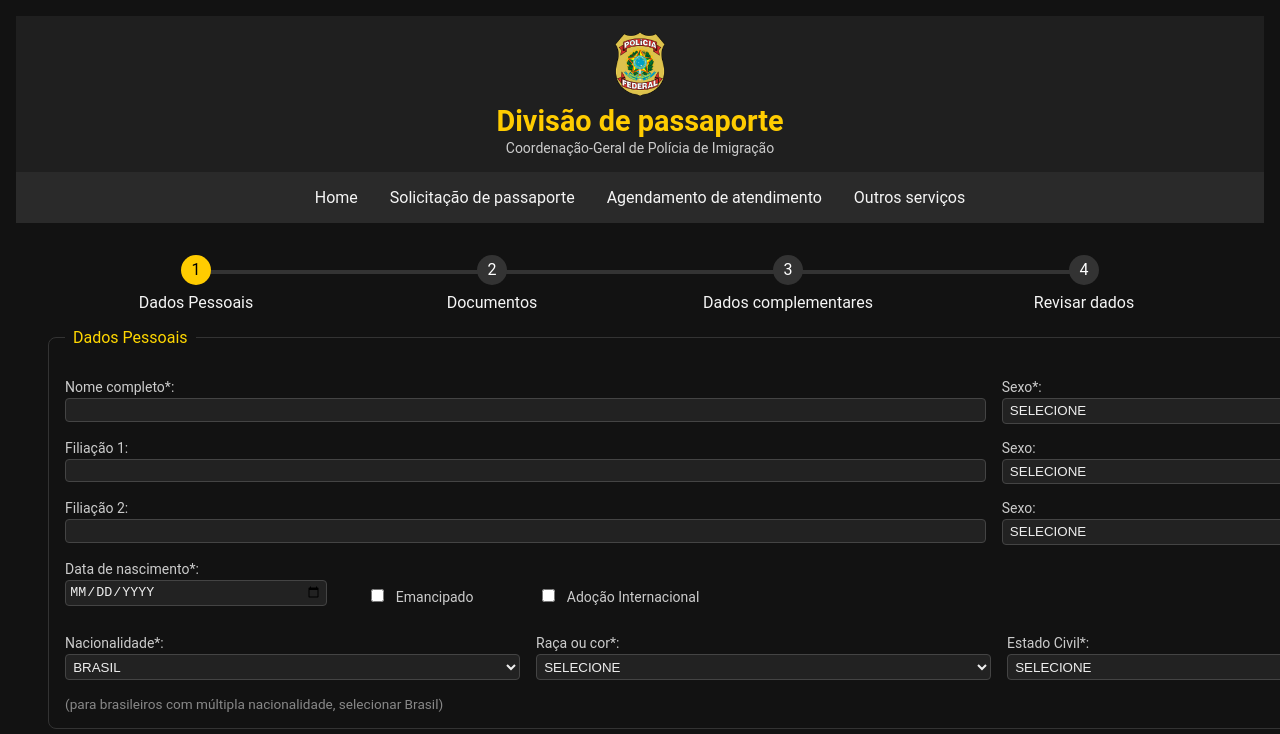
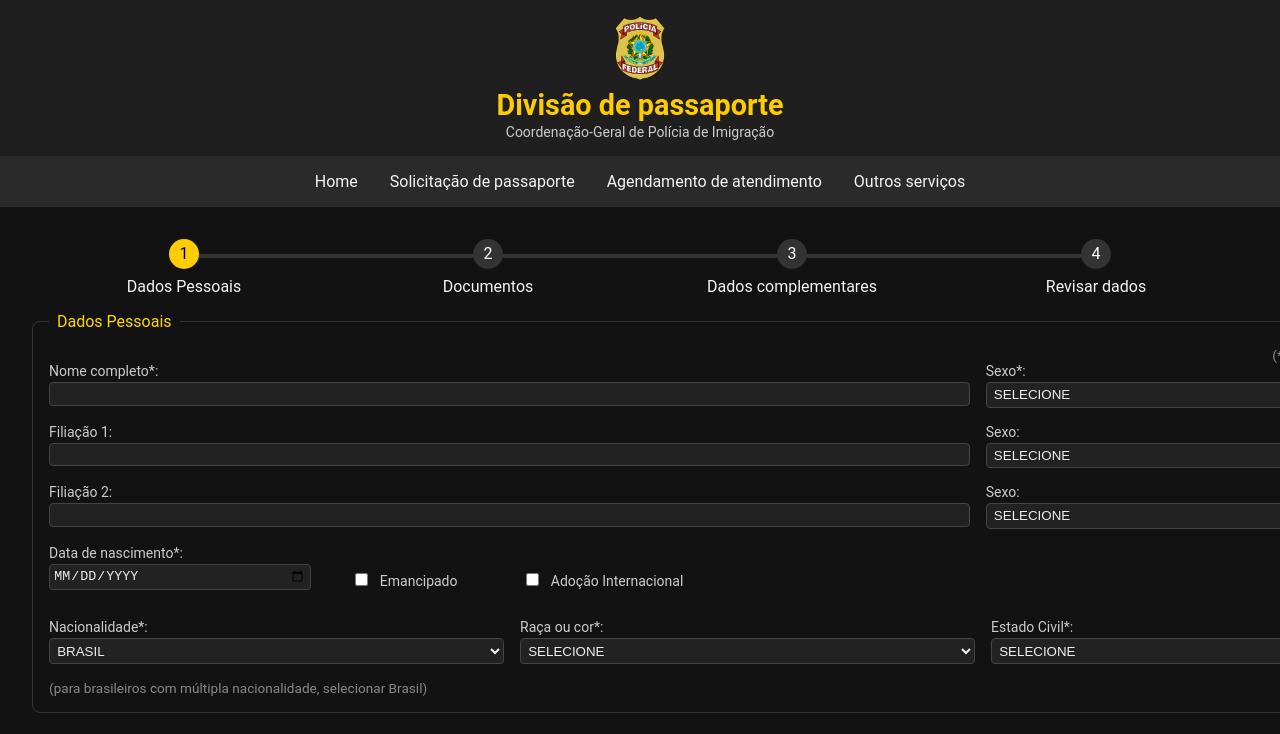
Before and after one commit to Leillac88/passport-issuance, a plain HTML site: page index.html in a window 1280 px wide. Shown: the top 734 px of the page. Drawn offline with Linux system fonts and the light colour scheme.

Commit message:
retoques finos

```diff
--- a/css/register.css
+++ b/css/register.css
@@ -7,7 +7,7 @@
 header img {
     width: 50px;
     height: auto;
-    display: block;
+    display: flex;
     margin: 0 auto 0.5rem;
 }
 
--- a/css/reset.css
+++ b/css/reset.css
@@ -12,7 +12,7 @@
     display: block;
     justify-content: center;
     align-items: center;
-    padding: 1rem;
+    padding: 0;
     position: relative;
     overflow-x: hidden;
   }
--- a/index.html
+++ b/index.html
@@ -220,9 +220,6 @@
             </section>
 
             <!-- ABA 2 -->
-            <!-- <section class="tab-active" id="aba2">
-                <h2>Documentos</h2> -->
-
 
 
             </section>
@@ -233,6 +230,7 @@
             <button id="proximo" onclick="navigateTabs(1)">Próximo</button>
           </div>
 
+          <meta name="viewport" content="width=device-width, initial-scale=1.0">
     </main>
 </body>
 </html>
```
